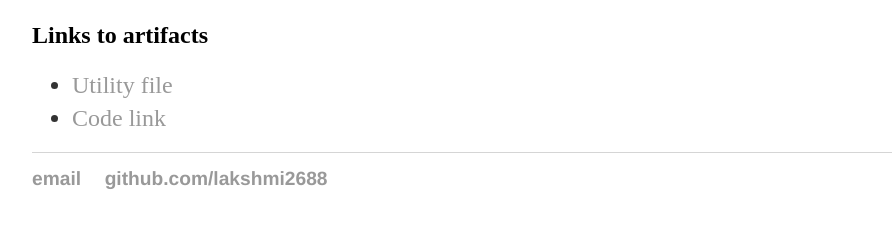
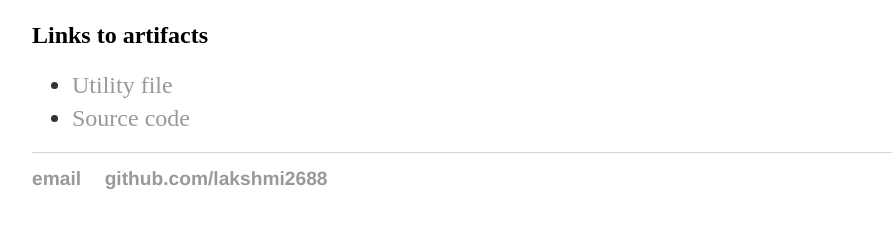
Before and after one commit to lakshmi2688/lakshmi2688.github.io, a Jekyll site: the page built from _posts/2019-10-29-Binary-Classification.md, in a window 1280 px wide. Shown: the part 2049-2299 px from the top of the page, without its empty margins (160-1052 px from the left). Built offline with Jekyll 4.4.1, drawn with Linux system fonts in a browser that asks for light colours.

Commit message:
Update 2019-10-29-Binary-Classification.md

```diff
--- a/_posts/2019-10-29-Binary-Classification.md
+++ b/_posts/2019-10-29-Binary-Classification.md
@@ -29,5 +29,5 @@ date: 2020-10-29
 <h2><strong>Links to artifacts</strong></h2>
 <ul>
 <li><a href='https://github.com/lakshmi2688/lakshmi2688.github.io/blob/master/assets/Classification/planar_utils.py'>Utility file</a></li>
-<li><a href="https://github.com/lakshmi2688/lakshmi2688.github.io/blob/master/assets/Classification/Binary_Classification.ipynb">Code link</a></li>
+<li><a href="https://github.com/lakshmi2688/lakshmi2688.github.io/blob/master/assets/Classification/Binary_Classification.ipynb">Source code</a></li>
 </ul>
```
